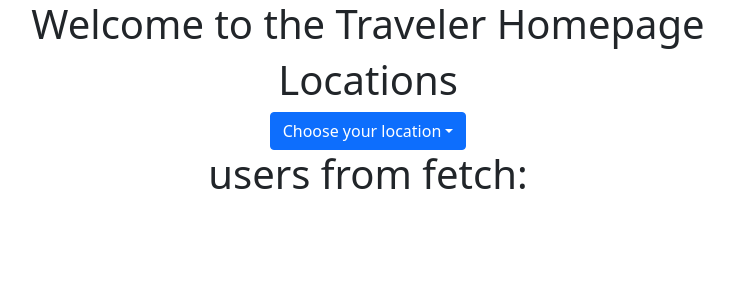
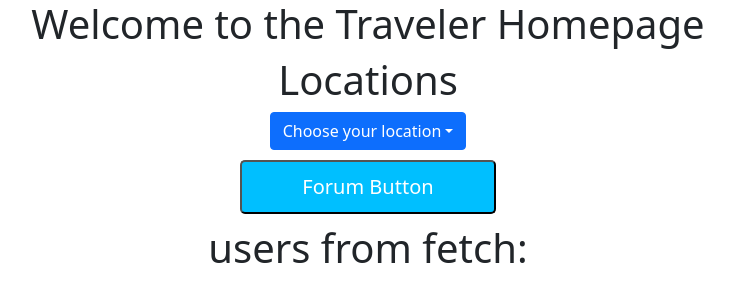
Before and after one commit to knjiang/CSE442-Traveler, a React (Create React App) app in the folder frontend/: page / in a window 1280 px wide. Shown: the top 302 px of the page, without its empty margins (272-1006 px from the left). Built offline with nearby package versions, Linux system fonts and the light colour scheme.

Commit message:
this is the forum button

```diff
--- a/frontend/src/Pages/Homepage.css
+++ b/frontend/src/Pages/Homepage.css
@@ -11,3 +11,13 @@
     height: 100%;
     width: 100%;
 }
+
+#forumButton{
+    background-color: deepskyblue;
+    color: white;
+    font-size: 20px;
+    padding: 10px 60px;
+    border-radius: 5px;
+    margin: 10px 0;
+    cursor: pointer;
+}
--- a/frontend/src/Pages/Homepage.js
+++ b/frontend/src/Pages/Homepage.js
@@ -63,6 +63,8 @@ class Homepage extends Component {
                 ))}
               </DropdownButton>
               </div>
+            <button id="forumButton" title="forum button">Forum Button
+            </button>
           </div>
           <h1>users from fetch: {this.state.users}</h1>
       </div>
```
Also changed, not shown: 1 other file (tests, documents, lock files or other folders).
